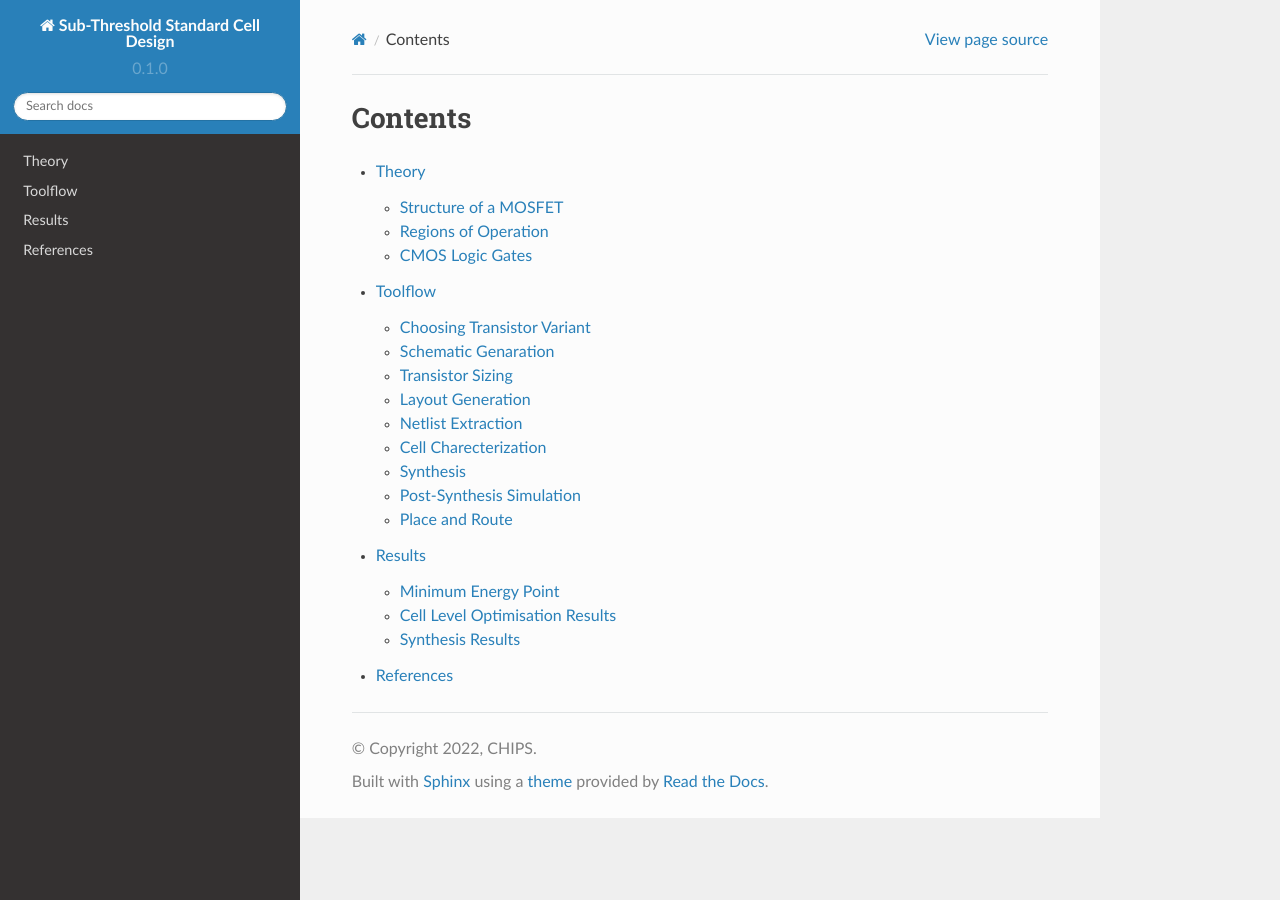
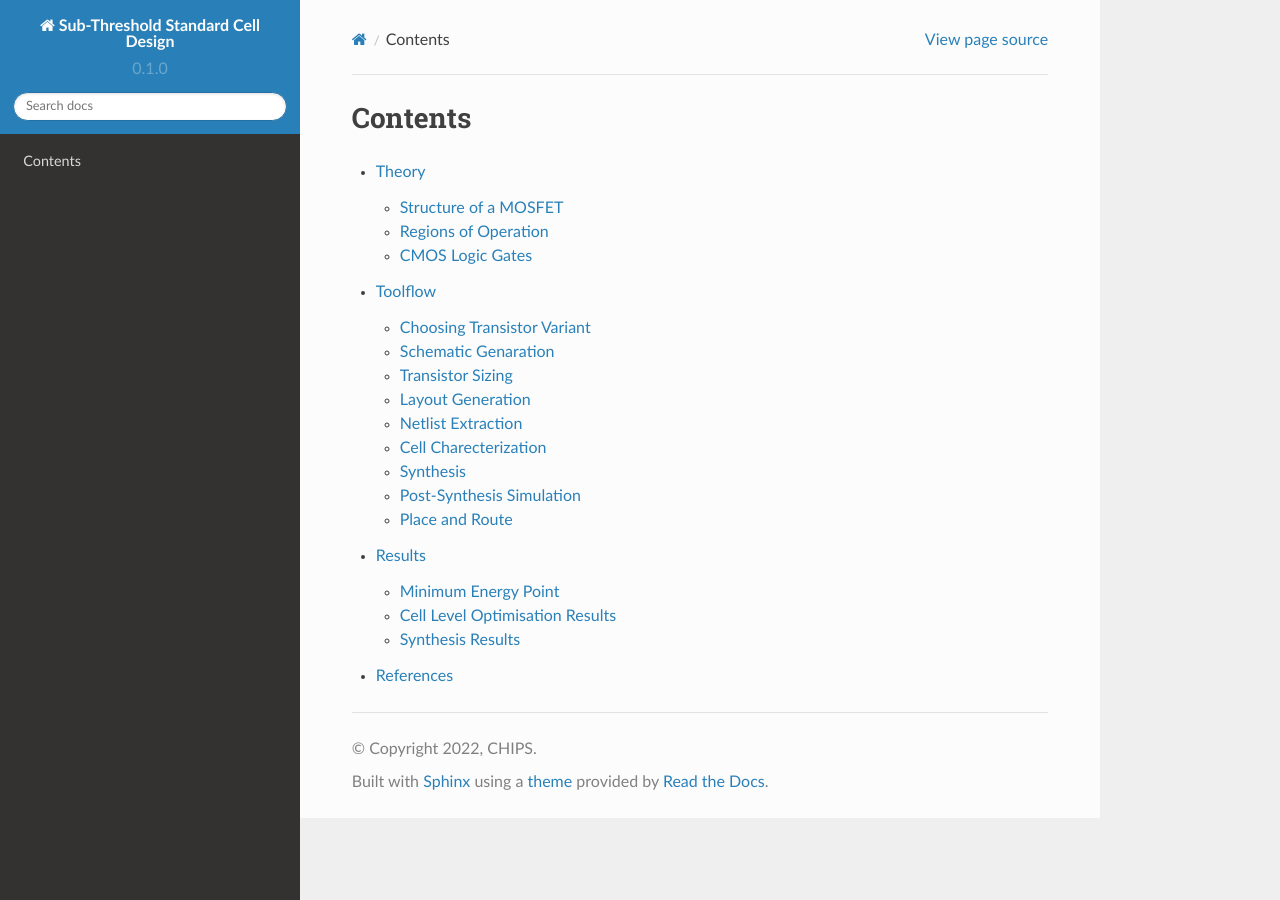
Before and after one commit to CHIPS-PESU/subvt, a Sphinx documentation site: the page built from docs/source/Contents.rst, in a window 1280 px wide. Built offline with Sphinx 7.4.7 and the Read the Docs theme 2.0.0, drawn with Linux system fonts in a browser that asks for light colours; pages that are not in the unit, such as notebooks, are missing from menus.

Commit message:
Add contents page

```diff
--- a/docs/source/index.rst
+++ b/docs/source/index.rst
@@ -9,11 +9,5 @@
 
    This project is under active development.
 
-Contents
---------
-
-.. toctree::
-   Theory
-   Toolflow
-   Results
-   References
+   .. autosummary::
+   :toctree: generated
```
